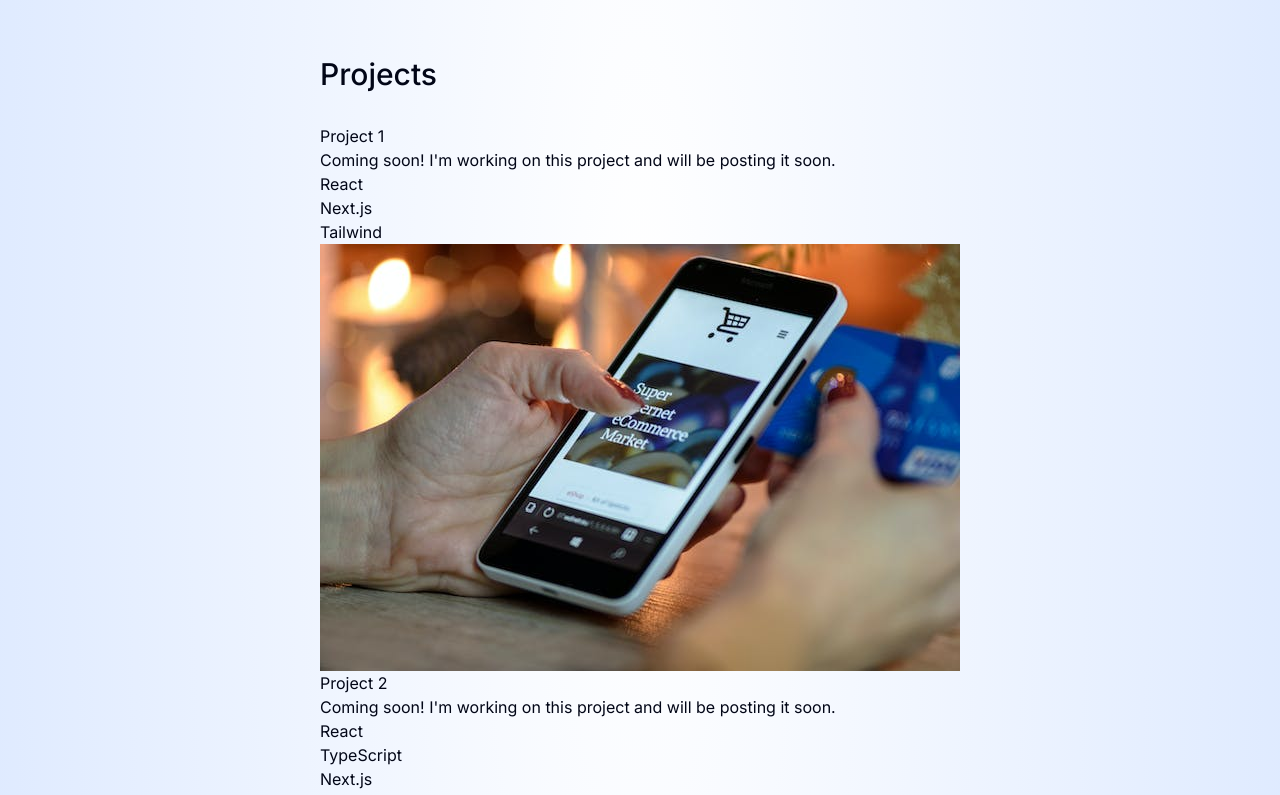
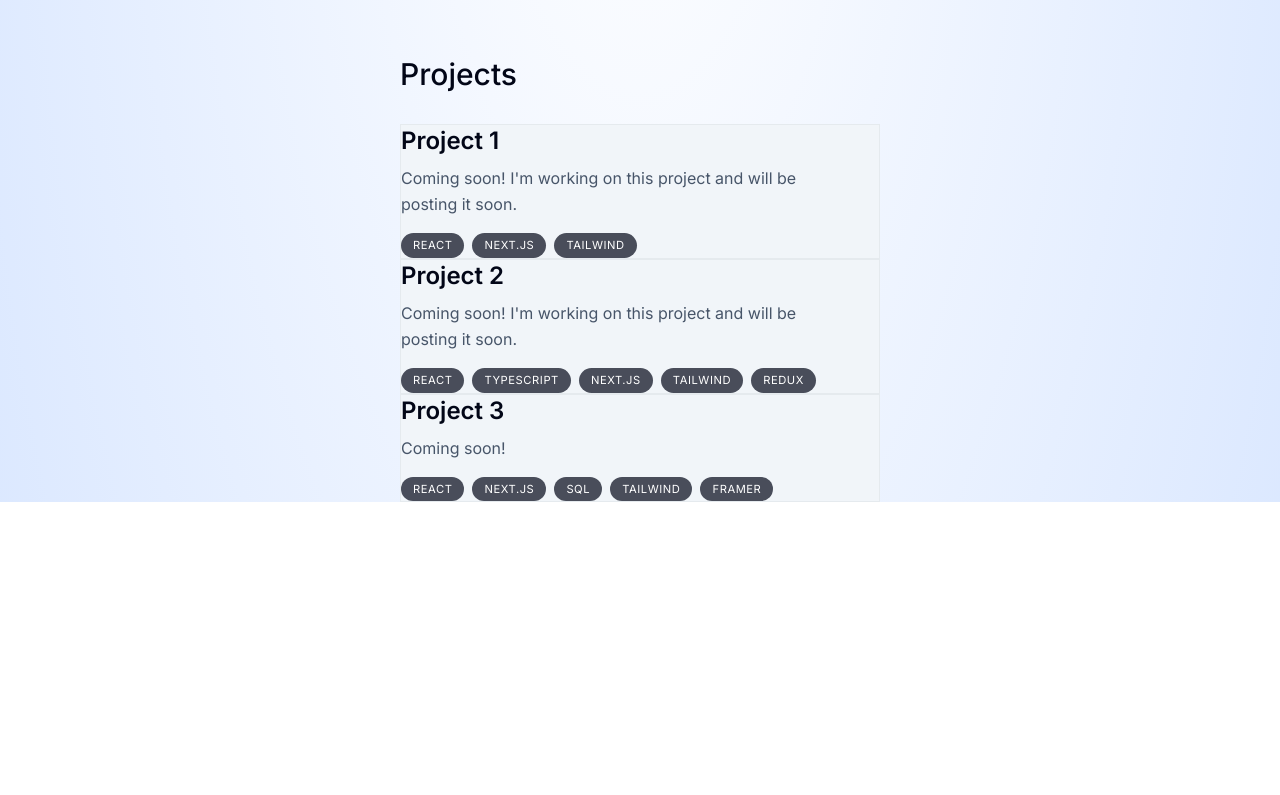
Before and after one commit to achris2/portfolio, a Next.js app: page / in a window 1280 px wide. Shown: the part 1180-1975 px from the top of the page. After the commit the page ends 1682 px from the top, so only its background shows below. Built offline with nearby package versions, Linux system fonts and the light colour scheme.

Commit message:
updated projects section cards

```diff
--- a/components/header.tsx
+++ b/components/header.tsx
@@ -16,7 +16,7 @@ export default function Header() {
         </motion.div>
 
         <nav className="flex fixed top-[0.15rem] left-1/2 -translate-x-1/2 py-2 sm:top-[1.7rem] sm:h-[initial] sm:py-0">
-            <ul className="flex w-[22rem] items-center justify-center gap-y-1 text-[0.9rem] font-medium text-gray-500 sm:w-[initial] flex-nowrap sm:gap- ">
+            <ul className="flex w-[22rem] items-center justify-center gap-y-1 text-[0.9rem] font-medium text-gray-500 sm:w-[initial] flex-nowrap sm:gap-1 ">
                 {
                 links.map(link =>
                     <motion.li className="h-3/4 flex items-center justify-center relative" initial={{y: -100, opacity: 0}} animate={{y: 0, opacity: 1}} key={link.hash}>
--- a/components/projects.tsx
+++ b/components/projects.tsx
@@ -28,16 +28,20 @@ function Project({
     imageUrl,
 }: ProjectProps) {
     return (
-        <section>
-            <h3>{title}</h3>
-            <p>{description}</p>
-            <ul>
+        <section className="bg-slate-100 max-w-[30rem] border border-slate-900/5 overflow-hidden sm:pr-8 relative">
+            <h3 className="text-2xl font-semibold">{title}</h3>
+            <p className="mt-2 leading-relaxed text-slate-600">{description}</p>
+            <ul className="flex flex-wrap mt-4 gap-2">
                 {tags.map((tag, index) => (
-                    <li key={index}>{tag}</li>
+                    <li className="bg-slate-950/[0.7] px-3 py-1 text-[0.7rem] uppercase tracking-wider text-white rounded-full " key={index}>{tag}</li>
                 ))}
             </ul>
 
-            <Image src={imageUrl} alt={title} />
+            <Image
+                src={imageUrl}
+                alt={title}
+                className="absolute"
+            />
 
         </section>
     );
```
